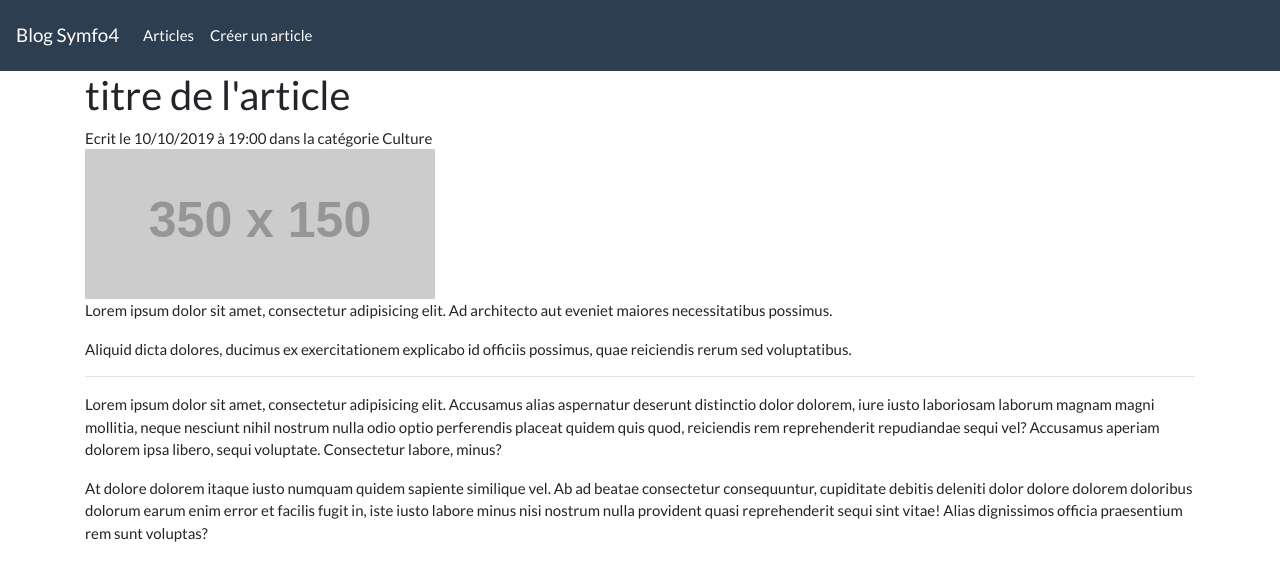
After one commit to Krikod/Blog_Symfo4, a Symfony app: template templates/blog/show.html.twig in a window 1280 px wide. The commit adds this page. Shown: the top 581 px of the page. Run offline with Twig, Linux system fonts and the light colour scheme; the template is opened without the code that fills it, so the values that code supplies are empty; grey boxes labelled with a size stand in for pictures from a placeholder-image service; some libraries are stand-ins or nearby versions.

Commit message:
home, index and show in basic templates

```diff
--- a/templates/base.html.twig
+++ b/templates/base.html.twig
@@ -3,10 +3,29 @@
     <head>
         <meta charset="UTF-8">
         <title>{% block title %}Welcome!{% endblock %}</title>
+        <link rel="stylesheet" href="https://bootswatch.com/4/flatly/bootstrap.min.css">
         {% block stylesheets %}{% endblock %}
     </head>
     <body>
+    <nav class="navbar navbar-expand-lg navbar-dark bg-primary">
+        <a class="navbar-brand" href="{{ path('home') }}">Blog Symfo4</a>
+        <button class="navbar-toggler" type="button" data-toggle="collapse" data-target="#navbarColor01" aria-controls="navbarColor01" aria-expanded="false" aria-label="Toggle navigation">
+            <span class="navbar-toggler-icon"></span>
+        </button>
+        <div class="collapse navbar-collapse" id="navbarColor01">
+            <ul class="navbar-nav mr-auto">
+                <li class="nav-item">
+                    <a class="nav-link" href="{{ path('blog') }}">Articles <span class="sr-only">(current)</span></a>
+                </li>
+                <li class="nav-item">
+                    <a class="nav-link" href="#">Créer un article</a>
+                </li>
+            </ul>
+        </div>
+    </nav>
+    <div class="container">
         {% block body %}{% endblock %}
+    </div>
         {% block javascripts %}{% endblock %}
     </body>
 </html>
--- /dev/null
+++ b/templates/blog/show.html.twig
@@ -0,0 +1,25 @@
+{% extends 'base.html.twig' %}
+
+{% block body %}
+    <article>
+        <h2>titre de l'article</h2>
+        <div class="metadata">Ecrit le 10/10/2019 à 19:00 dans la catégorie Culture</div>
+        <div class="content"><img src="http://placehold.it/350x150" alt="">
+            <p>Lorem ipsum dolor sit amet, consectetur adipisicing elit. Ad architecto aut eveniet maiores
+                necessitatibus possimus.</p>
+            <p>Aliquid dicta dolores, ducimus ex exercitationem explicabo id officiis possimus, quae reiciendis rerum
+                sed voluptatibus.</p>
+            <hr>
+            {# (p>lorem50)*2 #}
+            <p>Lorem ipsum dolor sit amet, consectetur adipisicing elit. Accusamus alias aspernatur deserunt distinctio
+                dolor dolorem, iure iusto laboriosam laborum magnam magni mollitia, neque nesciunt nihil nostrum nulla
+                odio optio perferendis placeat quidem quis quod, reiciendis rem reprehenderit repudiandae sequi vel?
+                Accusamus aperiam dolorem ipsa libero, sequi voluptate. Consectetur labore, minus?</p>
+            <p>At dolore dolorem itaque iusto numquam quidem sapiente similique vel. Ab ad beatae consectetur
+                consequuntur, cupiditate debitis deleniti dolor dolore dolorem doloribus dolorum earum enim error et
+                facilis fugit in, iste iusto labore minus nisi nostrum nulla provident quasi reprehenderit sequi sint
+                vitae! Alias dignissimos officia praesentium rem sunt voluptas?</p>
+        </div>
+    </article>
+
+{% endblock %}
```
Also changed, not shown: src/Controller/BlogController.php (+22 -0 lines), templates/blog/home.html.twig (added, +18 -0 lines), templates/blog/index.html.twig (+34 -13 lines).
